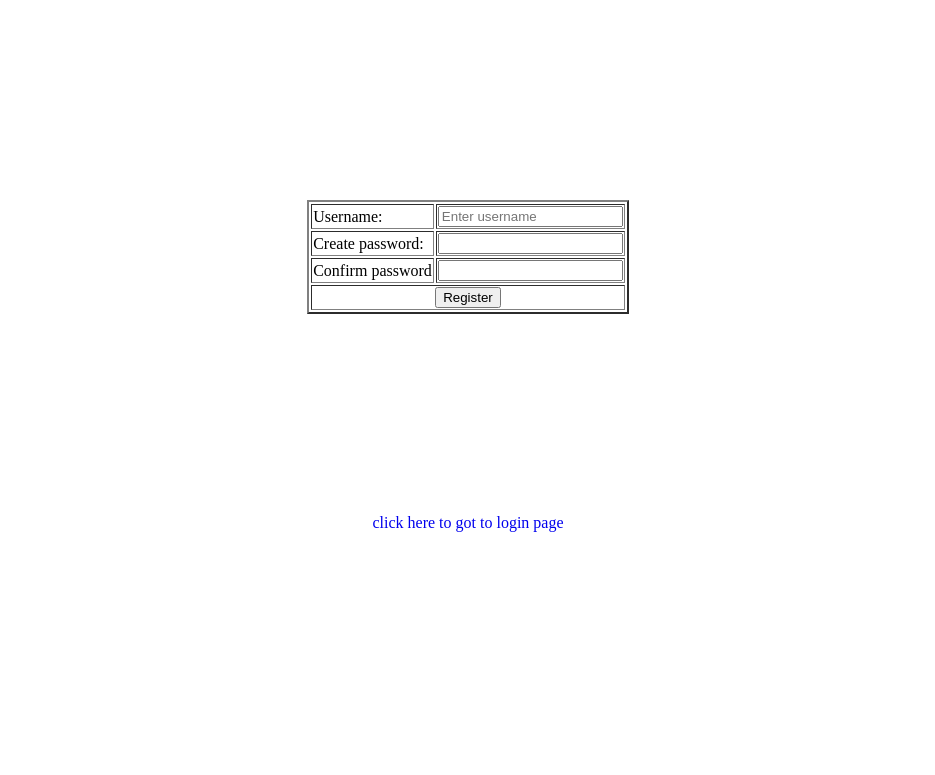
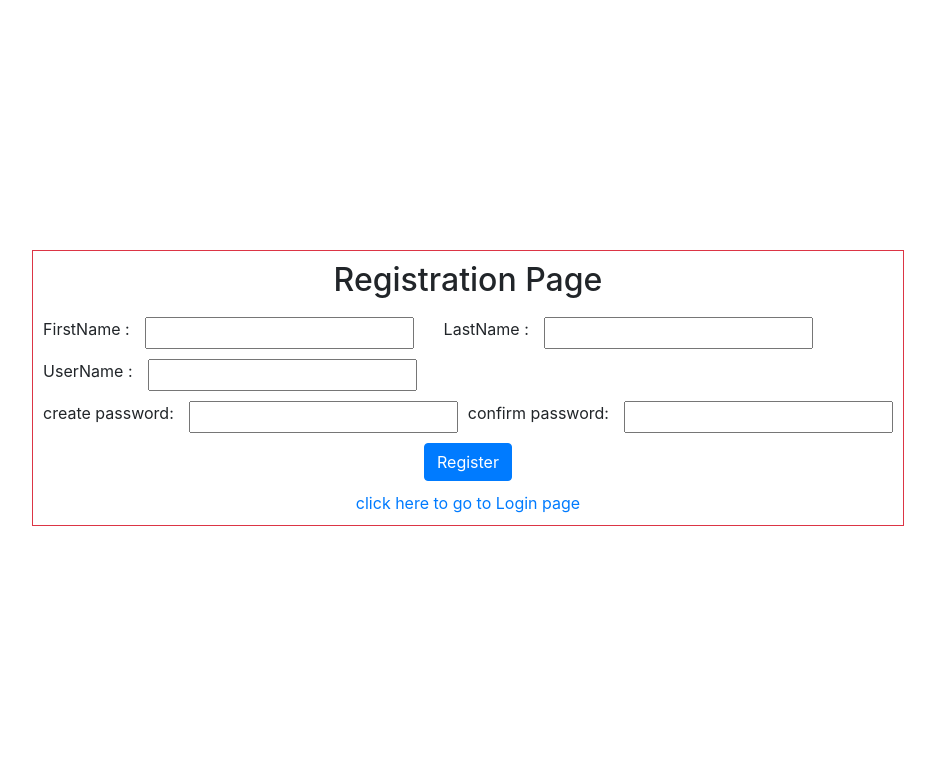
Before and after one commit to tnitishkumarreddy/Generic_url_navigation_project, a Django app: page /registration/ in a window 1280 px wide. Shown: the top 775 px of the page, without its empty margins (172-1107 px from the left). Run offline with Django 5.2, Linux system fonts and the light colour scheme.

Commit message:
first commit

```diff
--- a/templates/registration.html
+++ b/templates/registration.html
@@ -4,40 +4,51 @@
     <meta charset="UTF-8">
     <meta name="viewport" content="width=device-width, initial-scale=1.0">
     <title>Document</title>
+    <link rel="stylesheet" href="https://cdn.jsdelivr.net/npm/bootstrap@4.6.2/dist/css/bootstrap.min.css" integrity="sha384-xOolHFLEh07PJGoPkLv1IbcEPTNtaed2xpHsD9ESMhqIYd0nLMwNLD69Npy4HI+N" crossorigin="anonymous">
     <style>
-       a{
-        text-decoration: none;
+        border{
+            display: inline-block;
+        }
+        .row{
+            margin: 10px;
+        }
+        input{
+            padding-left: 15px;
+            margin-left: 15px;
+        }
 
-       }
-       center{
-        margin: 200px auto;
-       }
+
     </style>
 </head>
-<body>
-    <center class="container">
-        <table border="2px solid">
-            <tr>
-                <td><label for="">Username:</label></td>
-                <td><input type="text" placeholder="Enter username"></label></td>
+<body class="d-flex justify-content-center align-items-center">
+    <div class="border border-danger" style="margin: 250px auto;">
+        <div class="row">
+            <h2 class="col d-flex align-items-center justify-content-center">Registration Page</h2>
+        </div>
+        <div class="row">
+            <label for="" >FirstName :</label>
+            <input type="text" >
+            <label for=""  style="padding-left: 30px;">LastName :</label>
+            <input type="text">
+        </div>
+        <div class="row">
+            <label for="" >UserName :</label>
+            <input type="text">
+        </div>
+        <div class="row">
+            <label for="" >create password:</label>
+            <input type="password">
+            <label for="" style="padding-left: 10px;">confirm password:</label>
+            <input type="password">
 
-            </tr>
-            <tr>
-                <td><label for="">Create password:</label></td>
-                <td><input type="password"></td>
-            </tr>
-            <tr>
-                <td><label for="">Confirm password</label></td>
-                <td><input type="password"></td>
-            </tr>
-            <tr align="center">
-                <td colspan="2"><button>Register</button></td>
-            </tr>
-        </table>
-        <center>
-            <a href="{% url 'login' %}">click here to got to login page</a>
-        </center>
+        </div>
+        <div class="row d-flex justify-content-center align-items-center">
+            <button class="btn btn-primary">Register</button>
+        </div>
+        <div class="row">
+            <a href="{% url 'login' %}" class="col d-flex justify-content-center align-items-center">click here to go to Login page</a>
+        </div>
+    </div>
 
-    </center>
 </body>
 </html>
```
Also changed, not shown: templates/login.html (+38 -23 lines).
